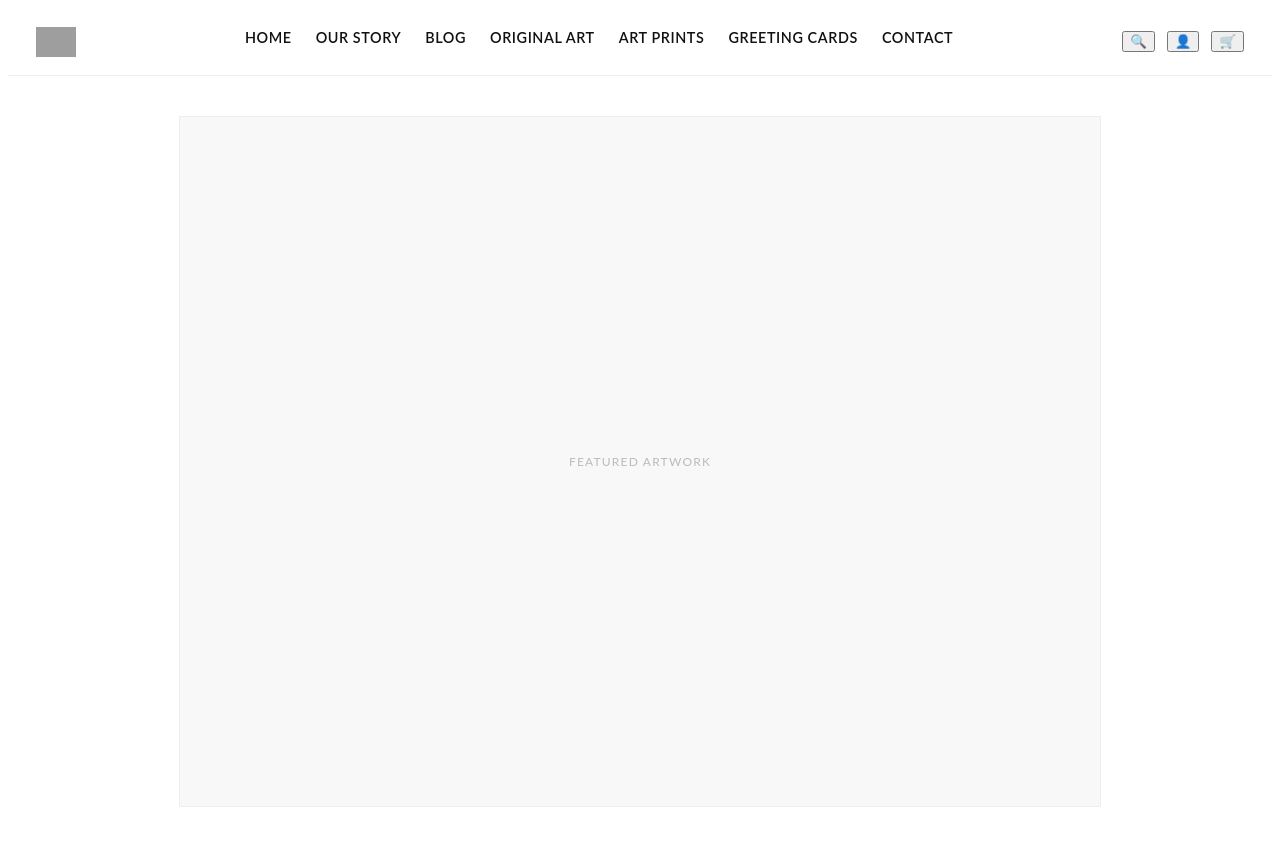
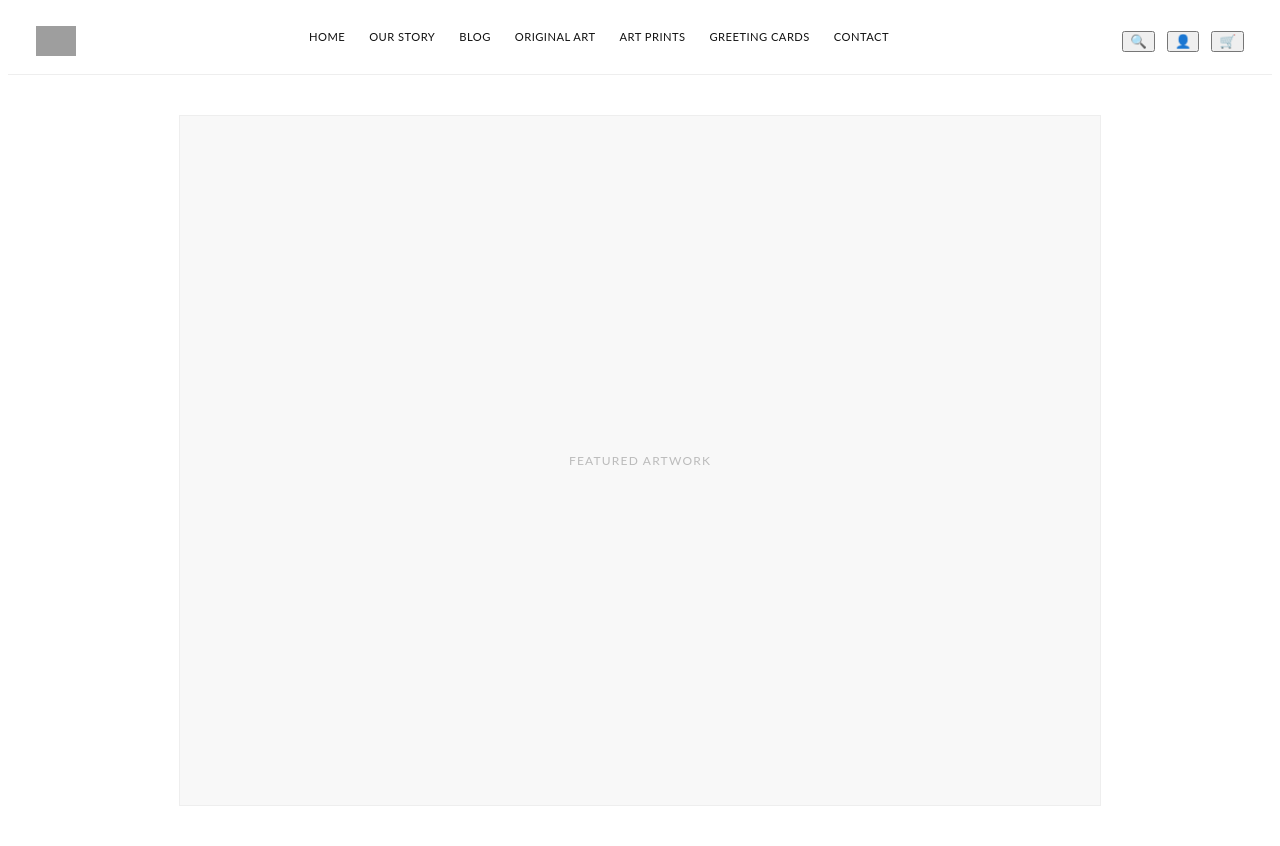
Before and after one commit to Leondecoding/Leondecoding.github.io, a Jekyll site: the page built from index.html, in a window 1280 px wide. Shown: the top 846 px of the page. Built offline with Jekyll 4.4.1, drawn with Linux system fonts in a browser that asks for light colours; grey boxes are pictures that could not be loaded.

Commit message:
Update main.scss

```diff
--- a/assets/css/main.scss
+++ b/assets/css/main.scss
@@ -68,9 +68,9 @@ body {
 /* 导航里的文字样式（真正控制字体大小的是这里） */
 .site-nav a {
   color: #111;
-  font-weight: 600;
+  font-weight: 400;
   letter-spacing: .04em;
-  font-size: 0.9rem;   /* 想再小就改这个数：0.85rem / 0.8rem 都可以 */
+  font-size: 0.7rem;   /* 想再小就改这个数：0.85rem / 0.8rem 都可以 */
   padding-bottom: 6px;
   border-bottom: 2px solid transparent;
 }
```
